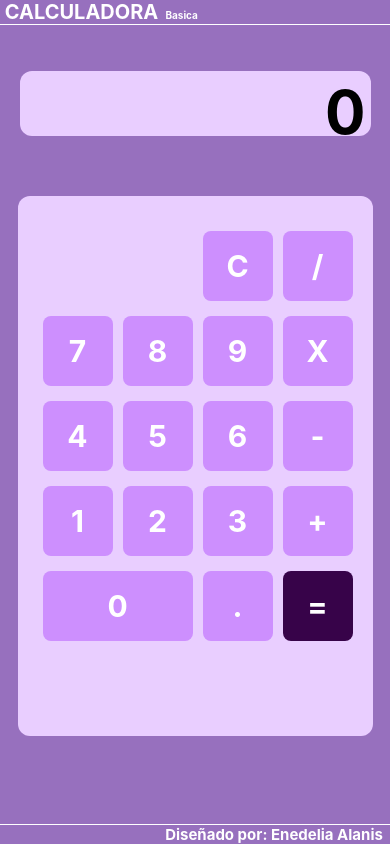
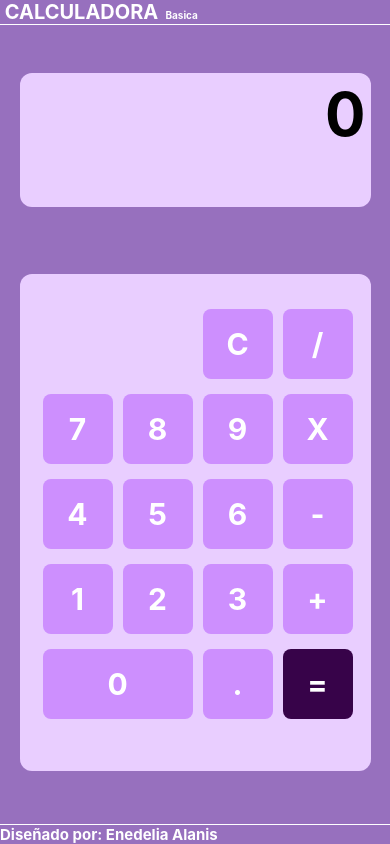
Before and after one commit to Ennydelia/Calculadora, a React Native app: screen /Calculadora in a window 390 px wide. Built offline with nearby package versions, Linux system fonts and the light colour scheme.

Commit message:
Ultimos cambios

```diff
--- a/pantallas/Calculadora.js
+++ b/pantallas/Calculadora.js
@@ -55,7 +55,7 @@ function DetailScreen() {
     };
 
     return (
-        <View style={styles.container}>
+        <SafeAreaView style={styles.container}>
             <View style={styles.BarraInicio}>
                 <Text style={[styles.text]}> CALCULADORA <Text style={[styles.textMini]}> Basica</Text></Text>
                 <View style={styles.line}></View>
@@ -65,7 +65,7 @@ function DetailScreen() {
                 <ScrollView horizontal={true} showsHorizontalScrollIndicator={false}>
                     <Text style={styles.textResultado}>{resultado}</Text>
                 </ScrollView>
-            </SafeAreaView >
+            </SafeAreaView>
             <View style={styles.espacioEntreVistas}></View>
             <SafeAreaView style={styles.Botones}>
                 <View style={styles.rowB1}>
@@ -130,12 +130,13 @@ function DetailScreen() {
                     </TouchableOpacity>
                 </View>
             </SafeAreaView>
-            <View style={styles.BarraFinal}>
+            <View style={styles.espacioEntreVistas}></View>
+            <SafeAreaView style={styles.BarraFinal}>
                 <View style={styles.line2}></View>
                 <Text style={styles.text3}>Diseñado por: Enedelia Alanis  </Text>
-            </View>
-        </View>
-      );
+            </SafeAreaView>
+        </SafeAreaView>
+    )
 }
 
 const styles = StyleSheet.create({
@@ -144,12 +145,18 @@ function DetailScreen() {
         justifyContent: 'space-between',
         backgroundColor: '#9770BE',
         alignItems: 'center',
+        alignContent: 'center',
     },
+
+    // Seccion de Inicio //
     BarraInicio: {
-            width: '100%',
         flex: 0.1,
-            alignItems: 'top',
+        alignSelf: 'stretch',
         justifyContent: 'flex-start',
+    },
+    line: {
+        borderBottomWidth: 1,
+        borderColor: 'white',
     },
     text: {
         color: 'white',
@@ -161,29 +168,42 @@ function DetailScreen() {
         fontWeight: 'bold',
         fontSize: 10,
     },
-        line: {
-            width: '100%',
-            borderBottomWidth: 1,
-            borderColor: 'white',
+
+    // Espacio entre vistas
+    espacioEntreVistas: {
+        height: '8%',
+    },
+    // Resultado
+    Resultado: {
+        flex: 'auto',
+        backgroundColor: '#E9CEFF',
+        width: '90%',
+        alignItems: 'flex-end',
+        justifyContent: 'flex-end',
+        borderRadius: 12,
+    },
+    textResultado: {
+        color: 'black',
+        fontWeight: 'bold',
+        padding: 5,
+        fontSize: 60,
+        alignItems: 'end',
+    },
+    scrollView: {
+        marginHorizontal: 20,
     },
 
-        Resultado: {
-            flex: 0.6,
-            backgroundColor: '#E9CEFF',
+    // Inicio Botones
+    Botones: {
+        flex: 'auto',
         width: '90%',
-            alignItems: 'end',
-            justifyContent: 'flex-start',
-            borderRadius: 12,
-        },
-
-        Botones: {
-            flex: 5,
         backgroundColor: '#E9CEFF',
         alignItems: 'center',
         justifyContent: 'flex-start',
         borderRadius: 12,
     },
 
+    // Linea R1
     rowB1: {
         flexDirection: 'row',
         marginTop: 35,
@@ -191,6 +211,40 @@ function DetailScreen() {
         marginRight: 15,
     },
 
+    // Linea R2
+    rowB2: {
+        flexDirection: 'row',
+        marginTop: 15,
+        marginLeft: 20,
+        marginRight: 15,
+    },
+
+    // Linea R3
+    rowB3: {
+        flexDirection: 'row',
+        marginTop: 15,
+        marginLeft: 20,
+        marginRight: 15,
+    },
+
+    // Linea R4
+    rowB4: {
+        flexDirection: 'row',
+        marginTop: 15,
+        marginLeft: 20,
+        marginRight: 15,
+    },
+
+    // Linea R5
+    rowB5: {
+        flexDirection: 'row',
+        alignItems: 'center',
+        marginTop: 15,
+        marginLeft: 20,
+        marginRight: 15,
+    },
+
+    // Botones Generales
     buttonL1: {
         width: 70,
         height: 70,
@@ -200,7 +254,11 @@ function DetailScreen() {
         marginHorizontal: 5,
         borderRadius: 8,
     },
-
+    buttonText: {
+        fontSize: 30,
+        fontWeight: 'bold',
+        color: 'white',
+    },
     buttonL2: {
         width: 150,
         height: 70,
@@ -210,7 +268,6 @@ function DetailScreen() {
         marginHorizontal: 5,
         borderRadius: 8,
     },
-
     buttonL3: {
         width: 70,
         height: 70,
@@ -221,85 +278,22 @@ function DetailScreen() {
         borderRadius: 8,
     },
 
-        rowB2: {
-            flexDirection: 'row',
-            marginTop: 15,
-            marginLeft: 20,
-            marginRight: 15,
-        },
-
-        rowB3: {
-            flexDirection: 'row',
-            marginTop: 15,
-            marginLeft: 20,
-            marginRight: 15,
-        },
-
-        rowB4: {
-            flexDirection: 'row',
-            marginTop: 15,
-            marginLeft: 20,
-            marginRight: 15,
-        },
-
-        rowB5: {
-            flexDirection: 'row',
-            alignItems: 'center',
-            marginTop: 15,
-            marginLeft: 20,
-            marginRight: 15,
-        },
-
-        button: {
-            width: 50,
-            height: 50,
-            backgroundColor: '#CD8FFE',
-            justifyContent: 'center',
-            alignItems: 'center',
-            marginHorizontal: 5,
-            borderRadius: 8,
-        },
-
-        buttonText: {
-            fontSize: 30,
-            fontWeight: 'bold',
-            color: 'white',
-        },
-
+    // Parte del final
     BarraFinal: {
-            width: '100%',
-            flex: 1,
-            alignItems: 'end',
+        flex: 0.1,
+        alignSelf: 'stretch',
         justifyContent: 'flex-end',
     },
-
     text3: {
         color: 'white',
         fontWeight: 'bold',
         fontSize: 15,
     },
-
     line2: {
         width: '100%',
         borderBottomWidth: 1,
         borderColor: 'white',
     },
-        espacioEntreVistas: {
-            height: 60,
-        },
 
-        textResultado: {
-            color: 'black',
-            fontWeight: 'bold',
-            padding: 5,
-            fontSize: 60,
-            alignItems: 'end',
-        },
-
-        scrollView: {
-            marginHorizontal: 20,
-        },
 });
-
-
 export default DetailScreen;
```
Lines whose indentation alone changed are shown as unchanged.
